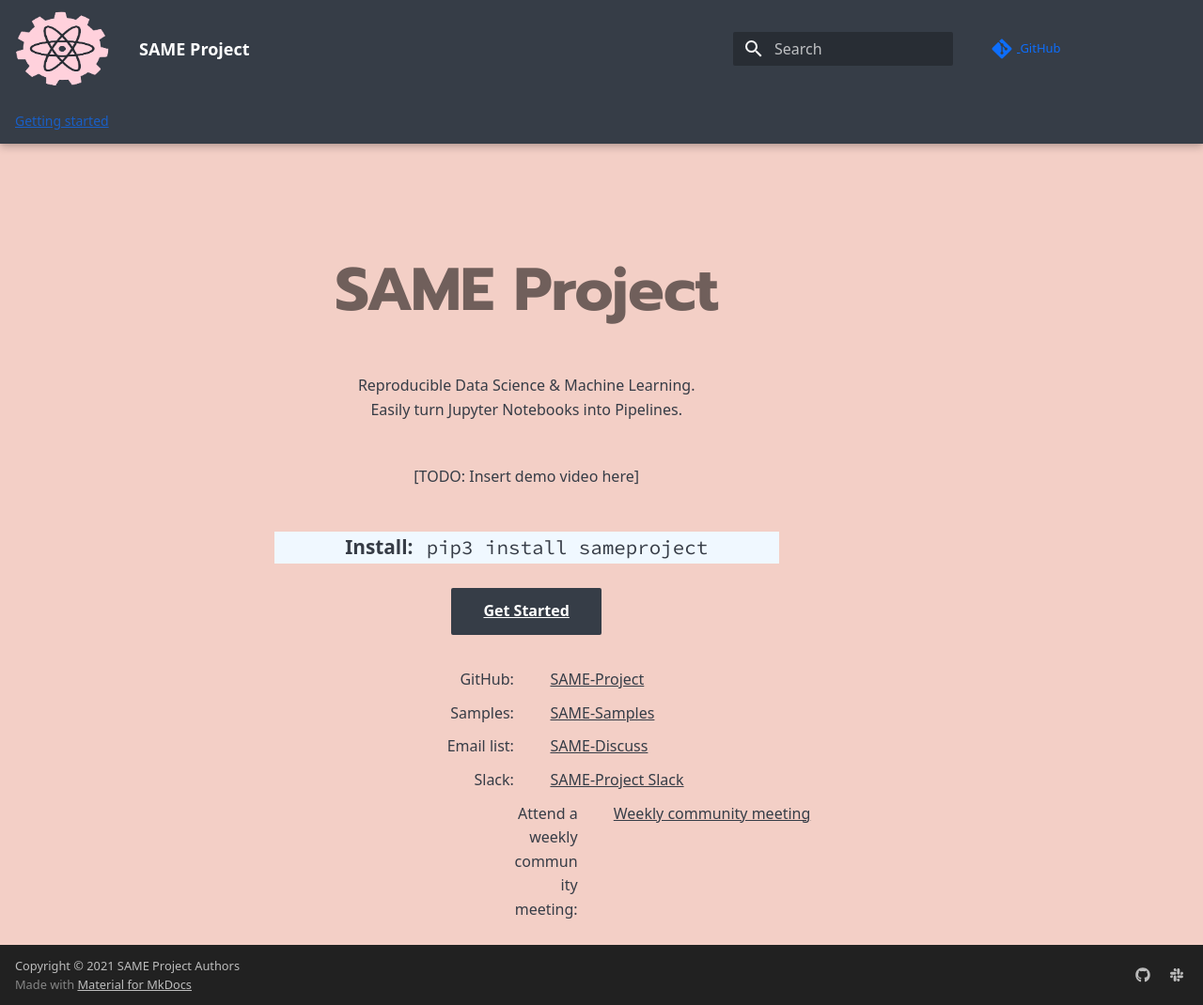
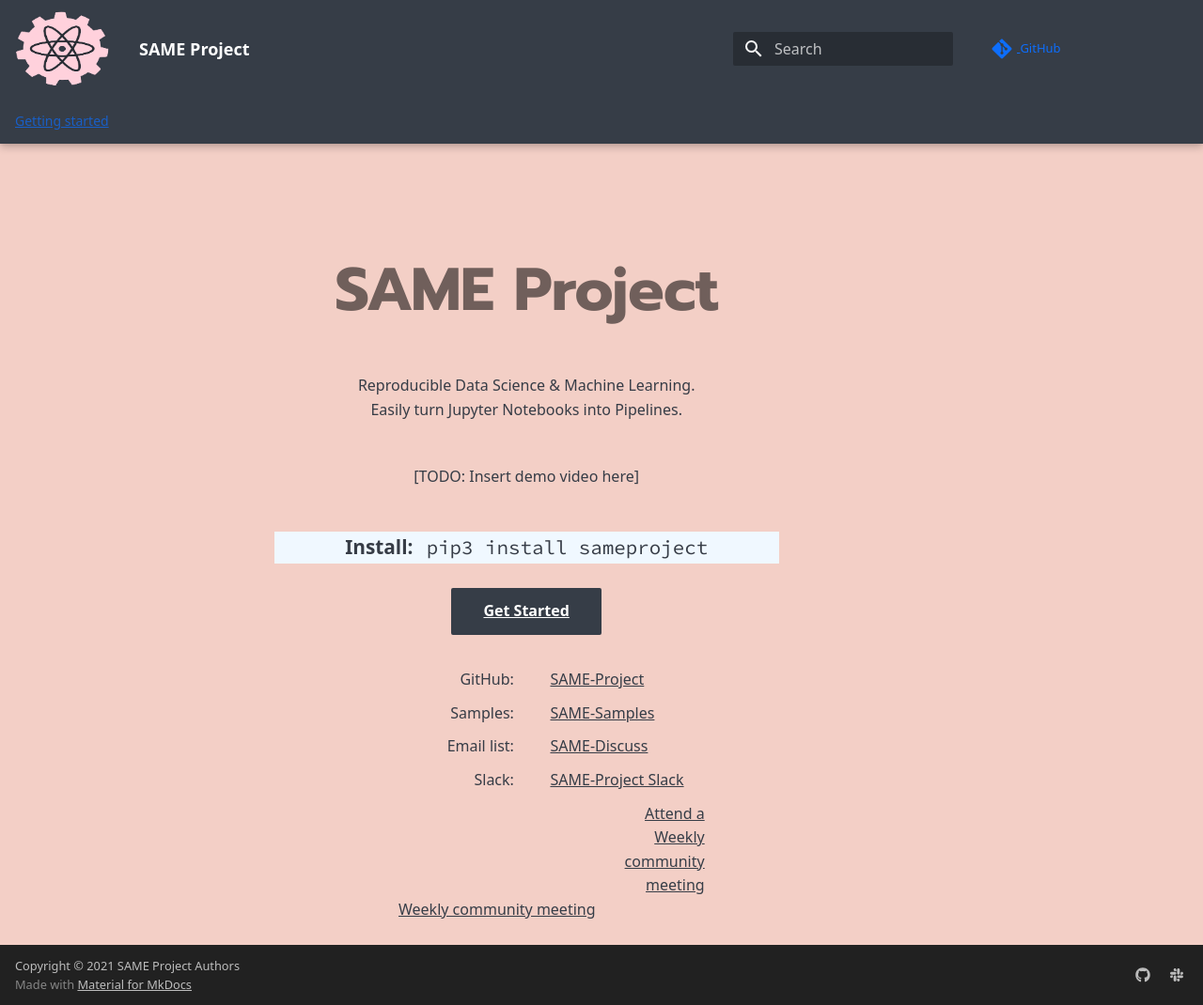
Before and after one commit to js-ts/same-mkdocs, an MkDocs documentation site: the page built from docs/index.md, in a window 1280 px wide and 1070 px high. Shown: the whole window at 94% size. Built offline with MkDocs 1.6.1 and Material for MkDocs 9.7.7, drawn with Linux system fonts in a browser that asks for light colours; comment, search, counter and statistics services are not loaded; some of the changed lines change nothing that is shown.

Commit message:
Update home.html

```diff
--- a/overrides/home.html
+++ b/overrides/home.html
@@ -104,16 +104,17 @@
               <div class="col-2 mx-auto text-center justify-content-center align-self-center">
               </div>
               <div class="row mt-2" style="margin-left:4em;">
+                <a href="https://calendar.google.com/event?action=TEMPLATE&tmeid=MnNmb25obGx0MWRsZ3VlaGk1Z2QwN2p1ZmtfMjAyMjAzMDRUMTYwMDAwWiB2ZWRhbnRwYWR3YWxpbmZpQG0&tmsrc=vedantpadwalinfi%40gmail.com&scp=ALL" target="_blank">
                 <div class="col-2 mx-auto text-center justify-content-center align-self-center">
                 </div>
                 <div class="col-2 mx-auto text-end">
-                    Attend a weekly community meeting:
+                    Attend a Weekly community meeting
                 </div>
                 <div class="col-5 text-start">
-                    <a
-                        href="https://calendar.google.com/event?action=TEMPLATE&tmeid=MnNmb25obGx0MWRsZ3VlaGk1Z2QwN2p1ZmtfMjAyMjAzMDRUMTYwMDAwWiB2ZWRhbnRwYWR3YWxpbmZpQG0&tmsrc=vedantpadwalinfi%40gmail.com&scp=ALL" target="_blank">Weekly community meeting</a>
-                </div>
-                <div class="col-2 mx-auto text-center justify-content-center align-self-center">
+                        Weekly community meeting
+                    </div>
+                    <div class="col-2 mx-auto text-center justify-content-center align-self-center">
+                </a>
                 </div>
           </div>
       </div>
```
